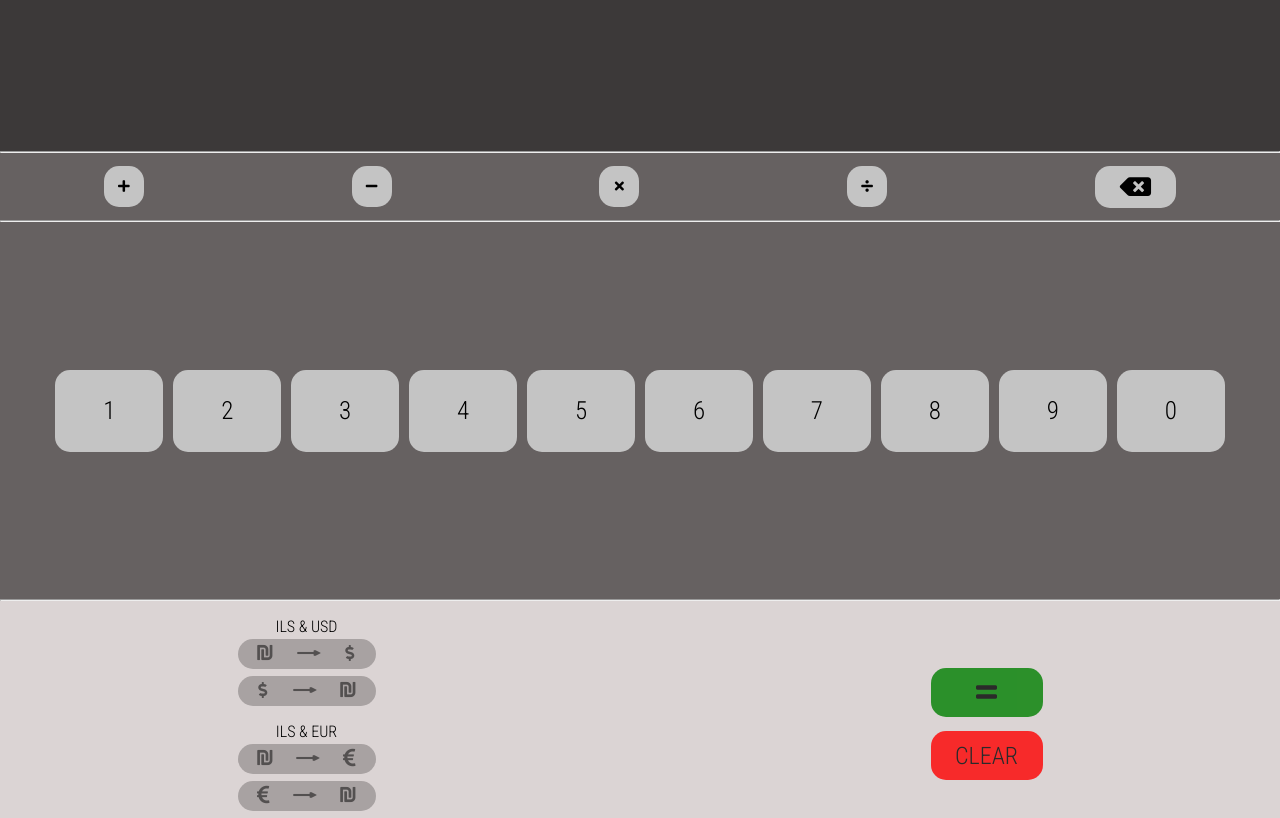
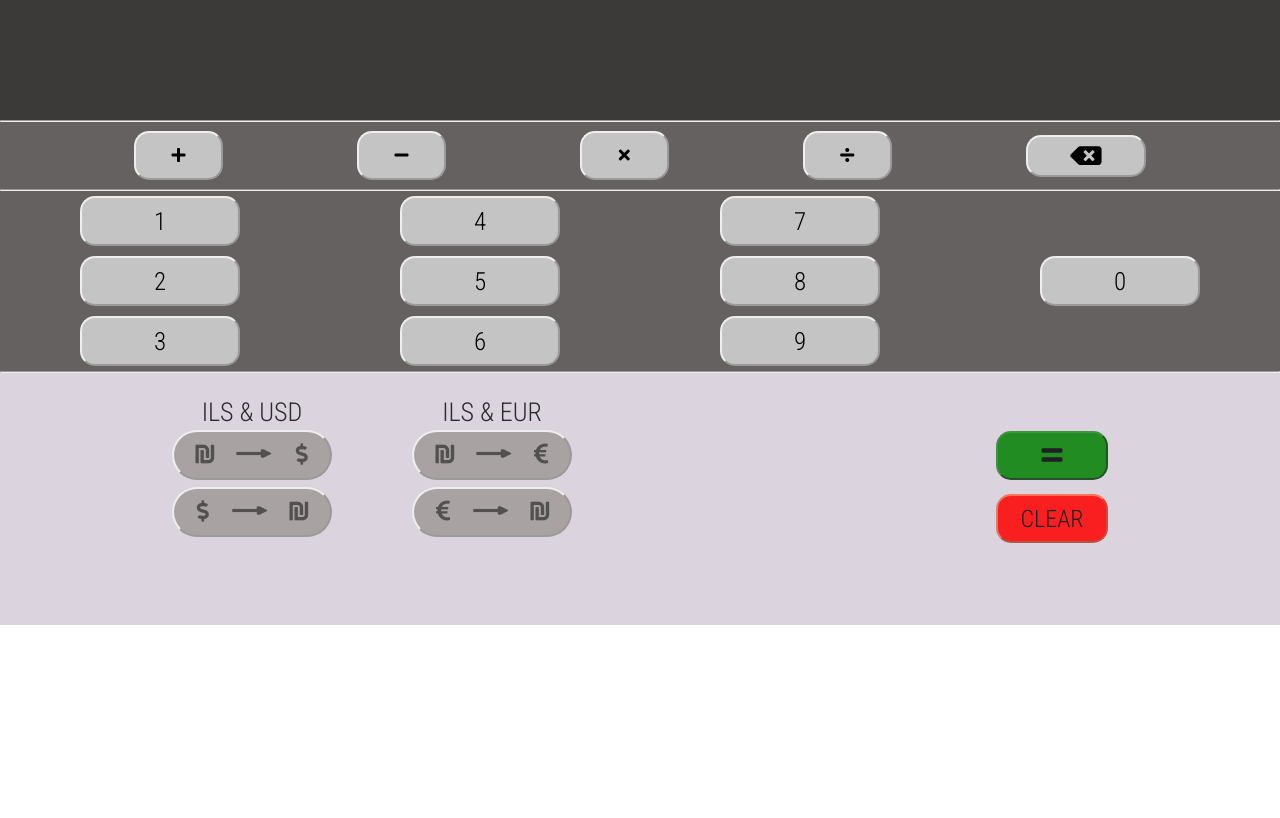
Before and after one commit to GSG-FC03/Calculator-Ferass, a plain HTML site: page index.html in a window 1280 px wide. Drawn offline with Linux system fonts and the light colour scheme.

Commit message:
Making the website more resposive At first, some changes happend with mobileFirst styling codes, in case to make it more logical, Then we created Two media queries: Tab, and Laptop. Each media has the styling codes that fits the width of devices. Relates #8

```diff
--- a/style.css
+++ b/style.css
@@ -1,144 +1,269 @@
-*{
-    font-family: 'Roboto Condensed', sans-serif;
+* {
+  font-family: "Roboto Condensed", sans-serif;
   margin: 0;
 }
-button{
- border: none;
+button {
+  border-color: inherit;
 }
-.display-screen{
-    height: 151px;
-    background-color: #3C3939;
+button:hover {
+  cursor: pointer;
+  background-color: #c9cfff;
 }
-.button-bar{
+.display-screen {
+  height: 120px;
+  background-color: #3c3939;
+}
+.button-bar {
   background-color: #666161;
 }
-.operation-signs{
+.operation-signs {
   height: 67px;
   text-align: center;
   display: flex;
   justify-content: space-around;
   align-items: center;
 }
-.numbers{
-    height: 377px;
-}
-.operation{
-    width:39.81px;
+.operation {
+  width: 39.81px;
   height: 41.87px;
   border-radius: 15px;
-    background-color: #C4C4C4;
+  background-color: #c4c4c4;
+  font-size: 16px;
 }
-.numbers{
+.operation:hover {
+  background-color: #c9cfff;
+  transition-duration: 0.1s;
+}
+.numbers {
   display: flex;
   flex-wrap: wrap;
   justify-content: center;
   align-items: center;
+  height: 377px;
 }
-.number{
-    width:107.95px;
+.number {
+  width: 107.95px;
   height: 82.01px;
   border-radius: 15px;
-    background-color: #C4C4C4;
+  background-color: #c4c4c4;
   margin: 5px 5px 5px 5px;
   font-size: 25px;
 }
-.fa-backspace{
+.number:hover {
+  background-color: #c9cfff;
+  transition-duration: 0.1s;
+}
+.fa-backspace {
   font-size: 25px;
-    background-color: #C4C4C4;
+  background-color: #c4c4c4;
 }
-.bkBtn{
-    width:81px;
+.fa-backspace:hover {
+  background-color: #c9cfff;
+}
+.bkBtn {
+  width: 81px;
   height: 42px;
   border-radius: 15px;
-    background-color: #C4C4C4;
+  background-color: #c4c4c4;
 }
-.convertClearEqual{
-    background-color: #DBD4D4;
+.convertClearEqual {
+  background-color: #dbd4d4;
   height: 217px;
   display: flex;
   justify-content: space-around;
+  padding-bottom: 35px;
 }
-.from-ILS-To-EUR{
-    background-color: #A8A2A2;
+.rate {
+  margin-top: 0.5rem;
+}
+.conv {
+  background-color: #a8a2a2;
   width: 138px;
   height: 30px;
   border-radius: 155px;
   margin-bottom: 7px;
 }
-.from-EUR-To-ILS{
-    background-color: #A8A2A2;
-    width: 138px;
-    height: 30px;
-    border-radius: 155px;
+.conv:hover{
+    background-color: #86868b;
 }
-.from-ILS-To-USD{
-    background-color: #A8A2A2;
-    width: 138px;
-    height: 30px;
-    border-radius: 155px;
-    margin-bottom: 7px;
-}
-.from-USD-To-ILS{
-    background-color: #A8A2A2;
-    width: 138px;
-    height: 30px;
-    border-radius: 155px;
-}
-.fa-euro-sign{
+.fa-euro-sign {
   transform: scale(1.5, 1.5);
   opacity: 50%;
 }
-.fa-shekel-sign{
+.fa-shekel-sign {
   transform: scale(1.3, 1.3);
   opacity: 50%;
 }
-.fa-dollar-sign{
+.fa-dollar-sign {
   transform: scale(1.2, 1.2);
   opacity: 50%;
 }
-.fa-long-arrow-alt-right{
+.fa-long-arrow-alt-right {
   transform: scale(2, 1);
   opacity: 50%;
 }
-.ilsToEur{
+.ilsToEur {
   display: flex;
   flex-direction: column;
   align-items: center;
 }
-.ilsToUSD{
+.ilsToUSD {
   display: flex;
   flex-direction: column;
   align-items: center;
-    margin-top: 1rem;
   margin-bottom: 1rem;
 }
-.signs{
+.signs {
   display: flex;
   justify-content: space-around;
 }
-.equalClear{
+.equalClear {
   display: flex;
   flex-direction: column;
   margin-left: 5rem;
   margin-top: 32px;
 }
-.equal{
+.equal {
   width: 112px;
   height: 49px;
   background-color: green;
-    border-color:forestgreen;
-    opacity: 80%;
+  border-color: forestgreen;
+  opacity: 85%;
   font-size: 24px;
   margin-top: 35px;
   margin-bottom: 14px;
   border-radius: 15px;
 }
-.clear{
+.clear {
   width: 112px;
   height: 49px;
   background-color: red;
   border-color: tomato;
-    opacity: 80%;
+  opacity: 85%;
   font-size: 24px;
   border-radius: 15px;
 }
+.equal:hover{
+    background-color:green;
+    opacity: 100%;
+}
+.clear:hover{
+  background-color:red;
+  opacity: 100%;
+}
+
+
+
+/* Media query for Tablets */
+@media screen and (min-width: 768px) {
+  .numbers {
+    display: flex;
+    flex-direction: column;
+    justify-content: space-around;
+    height: 160px;
+  }
+  .number {
+    width: 130px;
+    height: 40px;
+  }
+  .number:hover {
+    background-color: #c9cfff;
+    transition-duration: 0.1s;
+  }
+  .operation{
+    width: 60.81px;
+    height: 41.87px;
+    font-size: 16px;
+  }
+  .rate {
+    display: flex;
+    margin-top: 1.5rem;
+  }
+  .ilsToUSD {
+    display: flex;
+    flex-direction: column;
+    align-items: center;
+    margin-right: 5rem;
+  }
+  .conv {
+    background-color: #a8a2a2;
+    width: 160px;
+    height: 50px;
+    border-radius: 155px;
+  }
+  .conv:hover {
+    background-color: #86868b;
+    width: 161px;
+    transition-duration: 0.1s;
+  }
+  .fa-euro-sign {
+    transform: scale(1.7, 1.7);
+    opacity: 50%;
+  }
+  .fa-shekel-sign {
+    transform: scale(1.6, 1.6);
+    opacity: 50%;
+  }
+  .fa-dollar-sign {
+    transform: scale(1.6, 1.6);
+    opacity: 50%;
+  }
+  .fa-long-arrow-alt-right {
+    transform: scale(3, 1.5);
+    opacity: 50%;
+  }
+  .equalClear {
+    display: flex;
+    flex-direction: column;
+    margin-left: 5rem;
+    margin-top: 23px;
+  }
+  .convertClearEqual {
+    background-color: #dbd4dF;
+    height: 217px;
+    display: flex;
+    justify-content: center;
+  }
+  .equal:hover{
+      background-color:green;
+      opacity: 100%;
+  }
+  .clear:hover{
+    background-color:red;
+    opacity: 100%;
+  }
+  .ilsEur{
+    font-size: 26px;
+    opacity: 80%;
+  }
+  .ilsUSD{
+    font-size: 26px;
+    opacity: 80%;
+  }
+}
+/* Media qeury for Laptop*/
+@media screen and (min-width: 1024px) {
+    .operation{
+        width: 88.81px;
+        height: 48.87px;
+    }
+    .bkBtn{
+        width: 120px;
+    }
+    .convertClearEqual {
+        background-color: #dbd4dF;
+        height: 217px;
+        display: flex;
+        justify-content: space-around;
+    }
+    .numbers{
+        height: 180px;
+    }
+    .number {
+        width: 160px;
+        height: 50px;
+      }
+      .operation-signs{
+        justify-content: space-evenly;
+      }
+}
```
Lines whose indentation alone changed are shown as unchanged.
